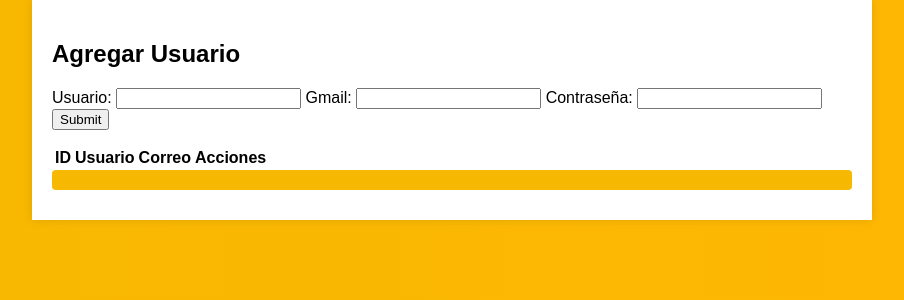
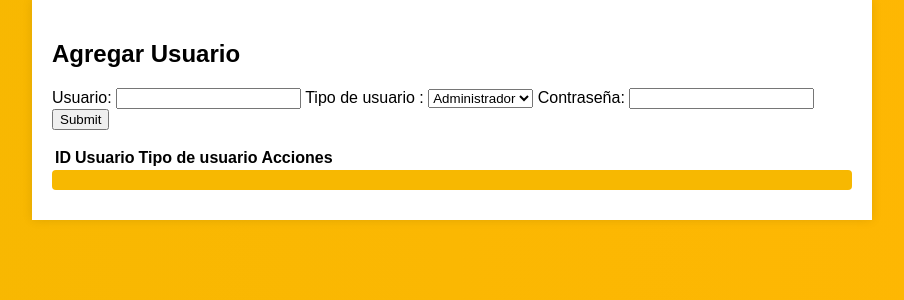
Before and after one commit to rubs25/Integradora, a PHP site: page /admin/usuario.php in a window 1280 px wide. Shown: the part 149-449 px from the top of the page, without its empty margins (188-1092 px from the left). Run offline with PHP 8.4, Linux system fonts and the light colour scheme; tables that the repository leaves empty or names only in its code hold one stand-in row (values such as "Sample post"); lists and menus that the app fills with data are empty.

Commit message:
corregi usuarios

```diff
--- a/admin/usuario.php
+++ b/admin/usuario.php
@@ -18,11 +18,15 @@
   <div class="container">
     <h2>Agregar Usuario</h2>
     <form action="registrar.php" method="POST" class="users-form">
-      <label for="nombre">Usuario:</label>
-      <input type="text" name="nombre">
+      <label for="usuario">Usuario:</label>
+      <input type="text" name="usuario">
 
-      <label for="gmail">Gmail:</label>
-      <input type="email" name="gmail">
+      <label for="tipo">Tipo de usuario :</label>
+      <select name="tipo" id="tipo">
+        <option value="1">Administrador</option>
+        <option value="2">Cliente</option>
+        <option value="3">Empleado</option>
+      </select>
 
       <label for="contrasena">Contraseña:</label>
       <input type="contrasena" name="contrasena">
@@ -36,30 +40,30 @@
           <tr>
             <th>ID</th>
             <th>Usuario</th>
-            <th>Correo</th>
+            <th>Tipo de usuario</th>
             <th>Acciones</th>
           </tr>
         </thead>
         <tbody>
 
     <?php
-    $query = "SELECT * FROM t_user WHERE rol = 'USER'";
+    $query = "SELECT * FROM t_user WHERE tipo_usuario > 1";
     $result_users = mysqli_query($conexion, $query); //= $conexion->query($sql);
     while ($row = mysqli_fetch_assoc($result_users)){ ?>
 
         <tr>
-        <td><?php echo $row['id']; ?></td>
-        <td><?php echo $row['nombre']; ?></td>
-        <td><?php echo $row['gmail']; ?></td>
+        <td><?php echo $row['id_user']; ?></td>
+        <td><?php echo $row['usuario']; ?></td>
+        <td><?php echo $row['tipo_usuario']; ?></td>
         <td>
-              <a href="edit.php?id=<?php echo $row['id']?>" class="btn btn-secondary">
+              <a href="edit.php?id=<?php echo $row['id_user']?>" class="btn btn-secondary">
                 Editar
               </a>
-              <a href="delete.php?id=<?php echo $row['id']?>" class="btn btn-danger">
+              <a href="delete.php?id=<?php echo $row['id_user']?>" class="btn btn-danger">
                 Eliminar
               </a>
               <div class="text-right">
-                <a href="fpdf/PruebaV.php?id=<?php echo $row['id']?>" target="_blank" class="btn btn-success"><i class="fas fa-file-pdf"></i> Generar Reporte</a>
+                <a href="fpdf/PruebaV.php?id=<?php echo $row['id_user']?>" target="_blank" class="btn btn-success"><i class="fas fa-file-pdf"></i> Generar Reporte</a>
               </div>
             </td>
       </tr>
```
Also changed, not shown: admin/edit.php (+15 -11 lines), admin/registrar.php (+4 -4 lines).
